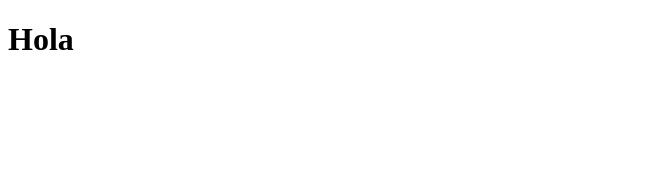
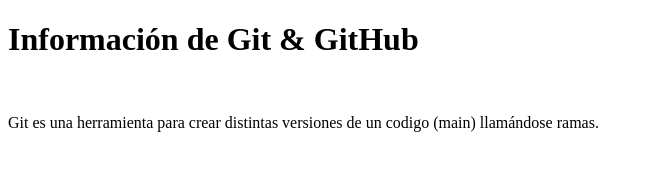
Before and after one commit to GamalielCruz/html, a plain HTML site: page index.html in a window 1280 px wide. Shown: the whole page, without its empty margins (0-653 px from the left). Drawn offline with Linux system fonts and the light colour scheme.

Commit message:
Actualizar index.html

```diff
--- a/index.html
+++ b/index.html
@@ -4,6 +4,9 @@
 
     </head>
     <body>
-        <h1>Hola</h1>
+        <h1>Información de Git & GitHub</h1>
+        <br>
+        <p>Git es una herramienta para crear distintas versiones de un codigo (main) llamándose ramas.</p>
+
     </body>
 </html>
```
